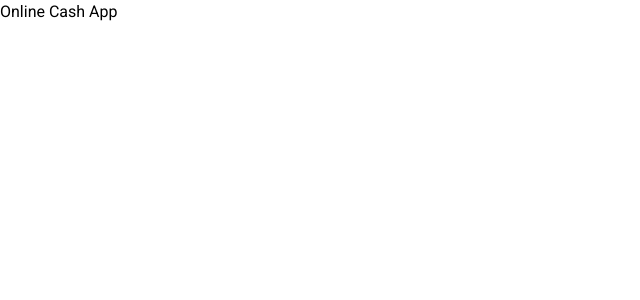
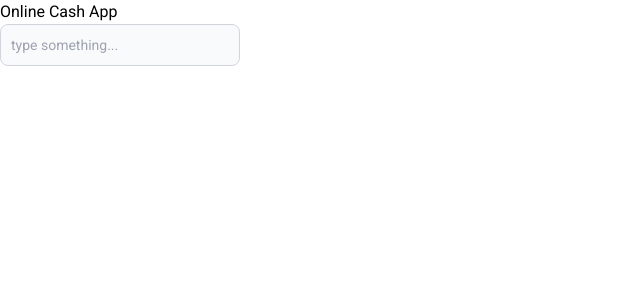
Before and after one commit to Bezobrazz/fu-online-cash, a React (Vite) app: page / in a window 1280 px wide. Shown: the top 300 px of the page, without its empty margins (0-640 px from the left). Built offline with nearby package versions, Linux system fonts and the light colour scheme.

Commit message:
added universal input

```diff
--- a/src/components/App.tsx
+++ b/src/components/App.tsx
@@ -6,7 +6,12 @@
 //   getUsers,
 // } from "../firebase/firebaseService";
 
+import { useState } from "react";
+import UniversalInput from "../helpers/UniversalInput";
+
 function App() {
+  const [inputValue, setInputValue] = useState("");
+
 
   // getCashboxes().then((res) => {
   //   console.log("cashboxes=>", res);
@@ -25,6 +30,11 @@ function App() {
   return (
     <>
       <h1>Online Cash App</h1>
+      <div className="w-60">
+
+
+    <UniversalInput type="text" placeholder="type something..." name="name" value={inputValue} onChange={(e) =>  setInputValue(e.target.value)}/>
+      </div>
     </>
   );
 }
--- /dev/null
+++ b/src/helpers/UniversalInput.tsx
@@ -0,0 +1,41 @@
+import  { FC, ChangeEvent } from 'react';
+
+interface UniversalInputProps {
+  type?: string;
+  name: string;
+  value: string | number;
+  onChange: (e: ChangeEvent<HTMLInputElement>) => void;
+  placeholder?: string;
+  label?: string;
+  className?: string;
+  [x: string]: any; // для інших пропсів
+}
+
+const UniversalInput: FC<UniversalInputProps> = ({
+  type = 'text',
+  name,
+  value,
+  onChange,
+  placeholder = '',
+  label = '',
+  className = '',
+  ...rest
+}) => {
+  return (
+    <div className={`mb-4 ${className}`}>
+      {label && <label htmlFor={name} className="block text-sm font-medium text-gray-700 mb-1">{label}</label>}
+      <input
+        type={type}
+        name={name}
+        value={value}
+        onChange={onChange}
+        placeholder={placeholder}
+        id={name}
+        className="bg-gray-50 border border-gray-300 text-gray-900 text-sm rounded-lg focus:ring-blue-500 focus:border-blue-500 block w-full p-2.5 dark:bg-gray-700 dark:border-gray-600 dark:placeholder-gray-400 dark:text-white dark:focus:ring-blue-500 dark:focus:border-blue-500"
+        {...rest}
+      />
+    </div>
+  );
+};
+
+export default UniversalInput;
```
